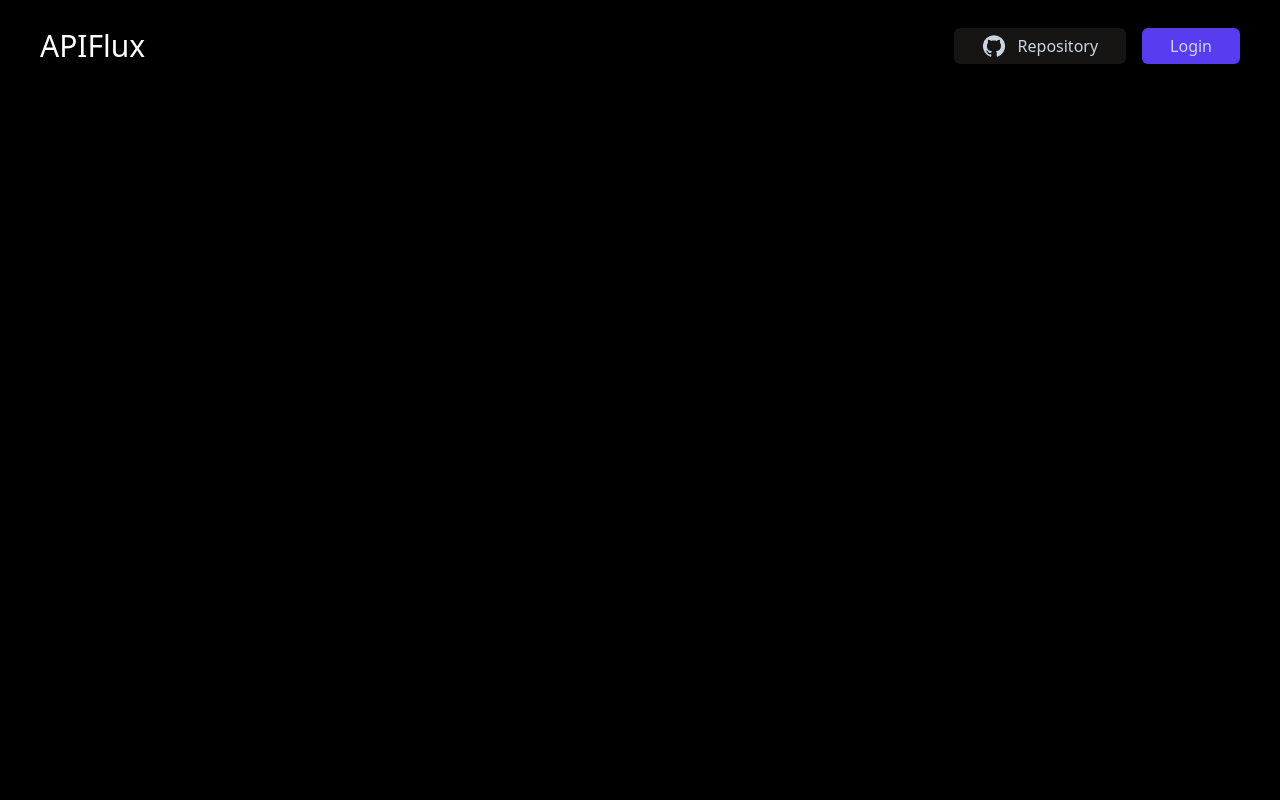
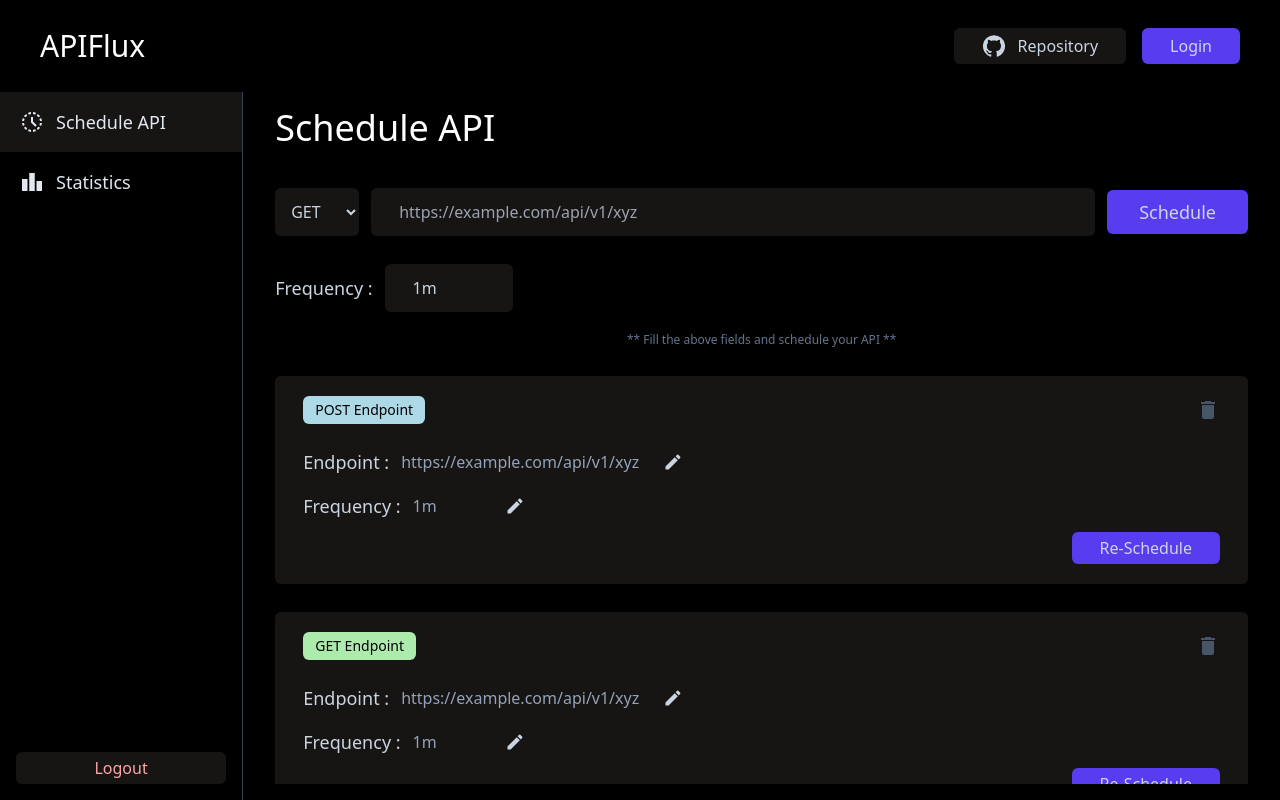
Before and after one commit to ronak-pal1/APIFlux, a React (Vite) app in the folder client/: page /dashboard/schedule in a window 1280 px wide. Built offline with nearby package versions, Linux system fonts and the light colour scheme.

Commit message:
Schedule API page design ready

```diff
--- a/client/src/App.tsx
+++ b/client/src/App.tsx
@@ -1,21 +1,21 @@
 import { BrowserRouter, Route, Routes } from "react-router-dom";
-import Layout from "./Layout";
 import Homepage from "./pages/Home/Homepage";
 import DashboardLayout from "./pages/Dashboard/DashboardLayout";
 import SchedulePage from "./pages/Dashboard/Schedule/SchedulePage";
 import StatisticsPage from "./pages/Dashboard/Statistics/StatisticsPage";
+import HomeLayout from "./pages/Home/HomeLayout";
 
 function App() {
   return (
     <BrowserRouter>
       <Routes>
-        <Route path="/" element={<Layout />}>
+        <Route path="/" element={<HomeLayout />}>
           <Route index element={<Homepage />} />
+        </Route>
 
-          <Route path="dashboard/" element={<DashboardLayout />}>
-            <Route path="schedule/" element={<SchedulePage />} />
-            <Route path="statistics/" element={<StatisticsPage />} />
-          </Route>
+        <Route path="dashboard/" element={<DashboardLayout />}>
+          <Route path="schedule/" element={<SchedulePage />} />
+          <Route path="statistics/" element={<StatisticsPage />} />
         </Route>
       </Routes>
     </BrowserRouter>
--- a/client/src/Layout.tsx
+++ /dev/null
@@ -1,13 +0,0 @@
-import { Outlet } from "react-router-dom";
-import Header from "./components/Header";
-
-const Layout = () => {
-  return (
-    <>
-      <Header />
-      <Outlet />
-    </>
-  );
-};
-
-export default Layout;
--- a/client/src/components/Header.tsx
+++ b/client/src/components/Header.tsx
@@ -1,10 +1,16 @@
 import { GitHub } from "@mui/icons-material";
 import { Link } from "react-router-dom";
 
-const Header = () => {
+const Header = ({ isFixed }: { isFixed: boolean }) => {
   return (
-    <header className="flex justify-between px-10 py-7 fixed top-0 left-0 w-full backdrop-blur-md">
-      <h1 className="text-white text-3xl">APIFlux</h1>
+    <header
+      className={`flex justify-between px-10 py-7 ${
+        isFixed && "fixed top-0 left-0 w-full"
+      } backdrop-blur-md`}
+    >
+      <Link to={"/"} className="text-white text-3xl">
+        APIFlux
+      </Link>
 
       <div className="flex space-x-4">
         <Link
--- /dev/null
+++ b/client/src/components/Sidebar.tsx
@@ -0,0 +1,62 @@
+import { HistoryToggleOff, Leaderboard } from "@mui/icons-material";
+import { useNavigate } from "react-router-dom";
+
+const Box = ({
+  text,
+  Icon,
+  nav,
+  isActivate,
+}: {
+  text: string;
+  Icon: JSX.Element;
+  nav: string;
+  isActivate: boolean;
+}) => {
+  const navigate = useNavigate();
+
+  return (
+    <div
+      onClick={() => navigate(nav)}
+      className={`${
+        isActivate && "bg-light-dark"
+      } text-slate-200 text-lg font-light py-4 px-5 flex items-center space-x-3 cursor-pointer  `}
+    >
+      {Icon}
+      <p>{text}</p>
+    </div>
+  );
+};
+
+export enum ROUTES {
+  "SCHEDULE" = "schedule",
+  "STATISTICS" = "statistics",
+}
+
+const Sidebar = ({ currentRoute }: { currentRoute: ROUTES }) => {
+  return (
+    <div className="border-r-[0.1px] border-r-slate-700 h-full flex flex-col justify-between">
+      <div>
+        <Box
+          text="Schedule API"
+          Icon={<HistoryToggleOff />}
+          nav={"/dashboard/schedule"}
+          isActivate={currentRoute == ROUTES.SCHEDULE}
+        />
+        <Box
+          text="Statistics"
+          Icon={<Leaderboard />}
+          nav="/dashboard/statistics"
+          isActivate={currentRoute == ROUTES.STATISTICS}
+        />
+      </div>
+
+      <div className="mx-4 py-4">
+        <button className="bg-light-dark py-1 w-full text-red-300 rounded-md font-medium">
+          Logout
+        </button>
+      </div>
+    </div>
+  );
+};
+
+export default Sidebar;
--- a/client/src/index.css
+++ b/client/src/index.css
@@ -16,3 +16,16 @@ body::-webkit-scrollbar-thumb {
   border-bottom-left-radius: 30px;
   border-top-left-radius: 30px;
 }
+
+@layer utilities {
+  /* Hide scrollbar for Chrome, Safari and Opera */
+  .no-scrollbar::-webkit-scrollbar {
+    display: none;
+  }
+
+  /* Hide scrollbar for IE, Edge and Firefox */
+  .no-scrollbar {
+    -ms-overflow-style: none; /* IE and Edge */
+    scrollbar-width: none; /* Firefox */
+  }
+}
--- a/client/src/pages/Dashboard/DashboardLayout.tsx
+++ b/client/src/pages/Dashboard/DashboardLayout.tsx
@@ -1,10 +1,38 @@
-import { Outlet } from "react-router-dom";
+import { Outlet, useLocation } from "react-router-dom";
+import Header from "../../components/Header";
+import Sidebar, { ROUTES } from "../../components/Sidebar";
+import { useEffect, useState } from "react";
 
 const DashboardLayout = () => {
+  const location = useLocation();
+  const [routeTab, setRouteTab] = useState<ROUTES>(ROUTES.SCHEDULE);
+
+  useEffect(() => {
+    if (!location) return;
+
+    const route = location.pathname.split("/")[2];
+
+    if (route && (route == ROUTES.SCHEDULE || route == ROUTES.STATISTICS))
+      setRouteTab(route as ROUTES);
+  }, [location]);
+
   return (
-    <>
-      <Outlet />
-    </>
+    <div className="h-screen flex flex-col flex-1">
+      <div className="flex-[0.1]">
+        <Header isFixed={false} />
+      </div>
+
+      <div className="flex-[0.9] h-full w-full overflow-hidden">
+        <div className="w-full h-full flex flex-1">
+          <div className="h-full flex-[0.2]">
+            <Sidebar currentRoute={routeTab} />
+          </div>
+          <div className="flex-[0.8] h-full px-8 py-4">
+            <Outlet />
+          </div>
+        </div>
+      </div>
+    </div>
   );
 };
 
--- a/client/src/pages/Dashboard/Schedule/SchedulePage.tsx
+++ b/client/src/pages/Dashboard/Schedule/SchedulePage.tsx
@@ -1,5 +1,139 @@
+import { Delete, Edit } from "@mui/icons-material";
+import { useEffect, useState } from "react";
+
+enum REQUEST_TYPE {
+  "GET" = "GET",
+  "POST" = "POST",
+  "PUT" = "PUT",
+}
+
+const requestColor = (type: REQUEST_TYPE) => {
+  if (type == REQUEST_TYPE.GET) return "#ADEBAD";
+  else if (type == REQUEST_TYPE.POST) return "#ADD8E6";
+  else if (type == REQUEST_TYPE.PUT) return "#F0C16B";
+  else return "";
+};
+
+const ScheduleCard = ({
+  endpoint,
+  frequency,
+  requestType,
+}: {
+  endpoint: string;
+  frequency: string;
+  requestType: REQUEST_TYPE;
+}) => {
+  const [requestC, setRequestC] = useState<string>("#ADEBAD");
+
+  useEffect(() => {
+    setRequestC(requestColor(requestType));
+  }, [requestType]);
+  return (
+    <div className="w-full bg-light-dark px-7 py-5 rounded-md">
+      <div className="flex items-center justify-between">
+        <div
+          className={` w-fit text-sm px-3 py-1 rounded-md text-black`}
+          style={{ backgroundColor: requestC }}
+        >
+          {requestType} Endpoint
+        </div>
+
+        <Delete className="text-slate-600 hover:text-red-300" />
+      </div>
+
+      <div className="mt-6 space-y-4">
+        <div className="flex items-center space-x-3">
+          <h2 className="text-slate-300 text-lg font-medium">Endpoint :</h2>
+          <input
+            type="text"
+            value={endpoint}
+            className="bg-transparent w-[250px] outline-none text-slate-400"
+          />
+          <Edit className="text-slate-300" fontSize="small" />
+        </div>
+
+        <div className="flex items-center space-x-3">
+          <h2 className="text-slate-300 text-lg font-medium">Frequency :</h2>
+          <input
+            type="text"
+            value={frequency}
+            className="bg-transparent w-[80px] outline-none text-slate-400"
+          />
+          <Edit className="text-slate-300" fontSize="small" />
+        </div>
+      </div>
+
+      <div className="w-full mt-3 flex justify-end">
+        <button className="bg-primary-b px-7 py-1 text-slate-300 rounded-md">
+          Re-Schedule
+        </button>
+      </div>
+    </div>
+  );
+};
+
 const SchedulePage = () => {
-  return <></>;
+  return (
+    <div className="w-full h-full overflow-y-scroll no-scrollbar">
+      <h1 className="text-white text-4xl font-medium">Schedule API</h1>
+
+      <div className="mt-10">
+        <div className="w-full flex flex-1 items-center  space-x-3">
+          <select className="py-3 px-3 bg-light-dark text-slate-300 rounded-md">
+            <option>GET</option>
+            <option>POST</option>
+            <option>PUT</option>
+          </select>
+
+          <input
+            type="text"
+            placeholder="https://example.com/api/v1/xyz"
+            className="bg-light-dark px-7 py-3  w-full rounded-md outline-none text-slate-300"
+          />
+
+          <button className="bg-primary-b px-8 py-2 text-lg text-slate-300 rounded-md">
+            Schedule
+          </button>
+        </div>
+
+        <div className="flex items-center mt-7 space-x-3">
+          <h2 className="text-slate-300 text-lg font-medium">Frequency :</h2>
+          <input
+            type="text"
+            value={"1m"}
+            placeholder="1m/1d/1w/1M"
+            className="bg-light-dark px-7 py-3  w-32 rounded-md outline-none text-slate-300"
+          />
+        </div>
+      </div>
+
+      {/* info */}
+      <div className="w-full text-center">
+        <p className="text-slate-500 text-xs mt-5">
+          ** Fill the above fields and schedule your API **
+        </p>
+      </div>
+
+      {/* scheduled api cards */}
+      <div className="w-full mt-7 h-full space-y-7">
+        <ScheduleCard
+          endpoint="https://example.com/api/v1/xyz"
+          frequency="1m"
+          requestType={REQUEST_TYPE.POST}
+        />{" "}
+        <ScheduleCard
+          endpoint="https://example.com/api/v1/xyz"
+          frequency="1m"
+          requestType={REQUEST_TYPE.GET}
+        />
+        <ScheduleCard
+          endpoint="https://example.com/api/v1/xyz"
+          frequency="1m"
+          requestType={REQUEST_TYPE.PUT}
+        />
+      </div>
+    </div>
+  );
 };
 
 export default SchedulePage;
--- a/client/src/pages/Dashboard/Statistics/StatisticsPage.tsx
+++ b/client/src/pages/Dashboard/Statistics/StatisticsPage.tsx
@@ -1,5 +1,9 @@
 const StatisticsPage = () => {
-  return <></>;
+  return (
+    <div className="w-full h-full">
+      <h1 className="text-white text-4xl font-medium">Statistics</h1>
+    </div>
+  );
 };
 
 export default StatisticsPage;
--- /dev/null
+++ b/client/src/pages/Home/HomeLayout.tsx
@@ -0,0 +1,13 @@
+import { Outlet } from "react-router-dom";
+import Header from "../../components/Header";
+
+const HomeLayout = () => {
+  return (
+    <>
+      <Header isFixed={true} />
+      <Outlet />
+    </>
+  );
+};
+
+export default HomeLayout;
--- a/client/src/pages/Home/Homepage.tsx
+++ b/client/src/pages/Home/Homepage.tsx
@@ -1,7 +1,10 @@
+import { useNavigate } from "react-router-dom";
 import dashboardImage from "../../assets/dashboard.png";
 import Footer from "../../components/Footer";
 
 const Homepage = () => {
+  const navigate = useNavigate();
+
   return (
     <div>
       {/* Hero section */}
@@ -13,9 +16,16 @@ const Homepage = () => {
             </h1>
 
             <h2 className="text-primary-b text-6xl">API</h2>
+            <p className="text-white text-xl font-light">
+              Schedule, Monitor your API with our seamless dashboard and
+              scheduling
+            </p>
           </div>
 
-          <button className="bg-primary-b mt-10 px-8 py-2 text-xl text-slate-300 rounded-md font-medium">
+          <button
+            onClick={() => navigate("/dashboard/schedule")}
+            className="bg-primary-b mt-10 px-8 py-2 text-xl text-slate-300 rounded-md font-medium"
+          >
             Get Started
           </button>
         </div>
@@ -48,7 +58,10 @@ const Homepage = () => {
       </div>
 
       <div className="w-full flex justify-center my-20">
-        <button className="bg-primary-b mt-10 px-8 py-2 text-xl text-slate-300 rounded-md font-medium">
+        <button
+          onClick={() => navigate("/dashboard/schedule")}
+          className="bg-primary-b mt-10 px-8 py-2 text-xl text-slate-300 rounded-md font-medium"
+        >
           Get Started
         </button>
       </div>
```
